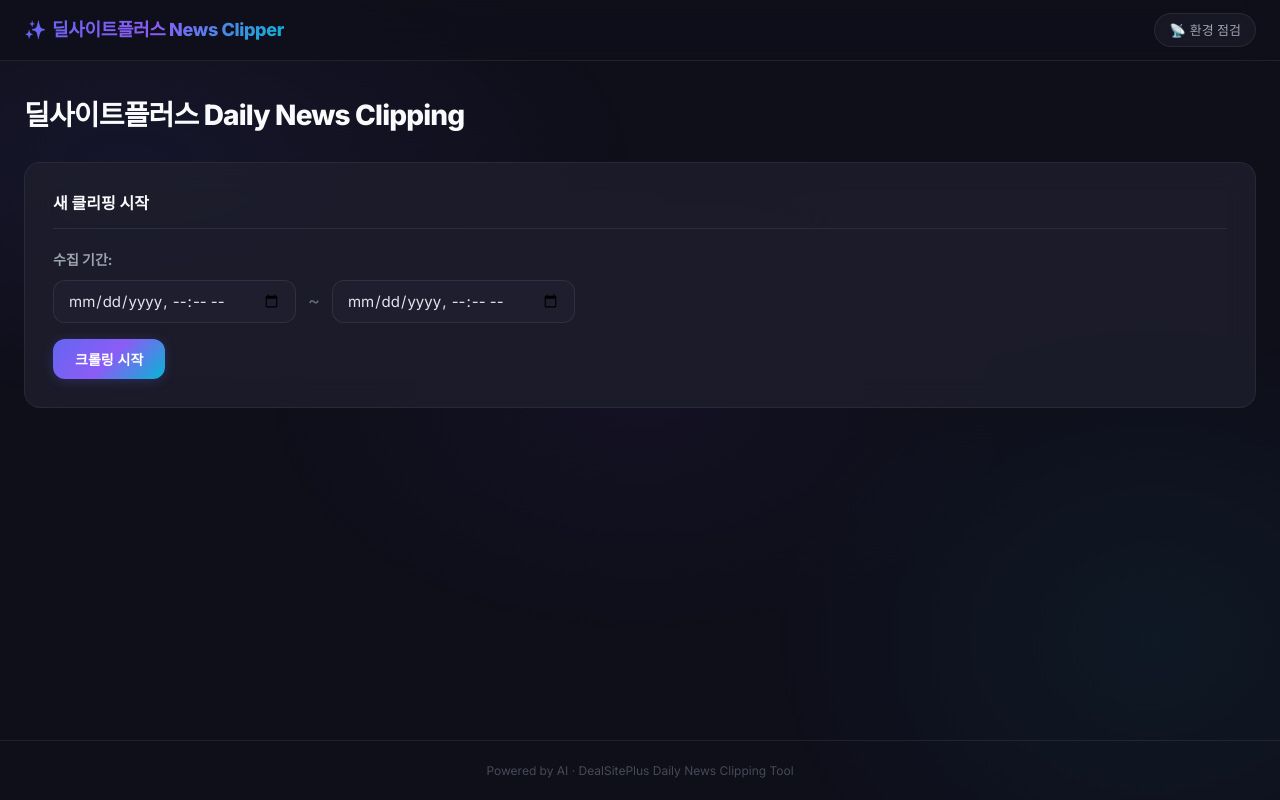
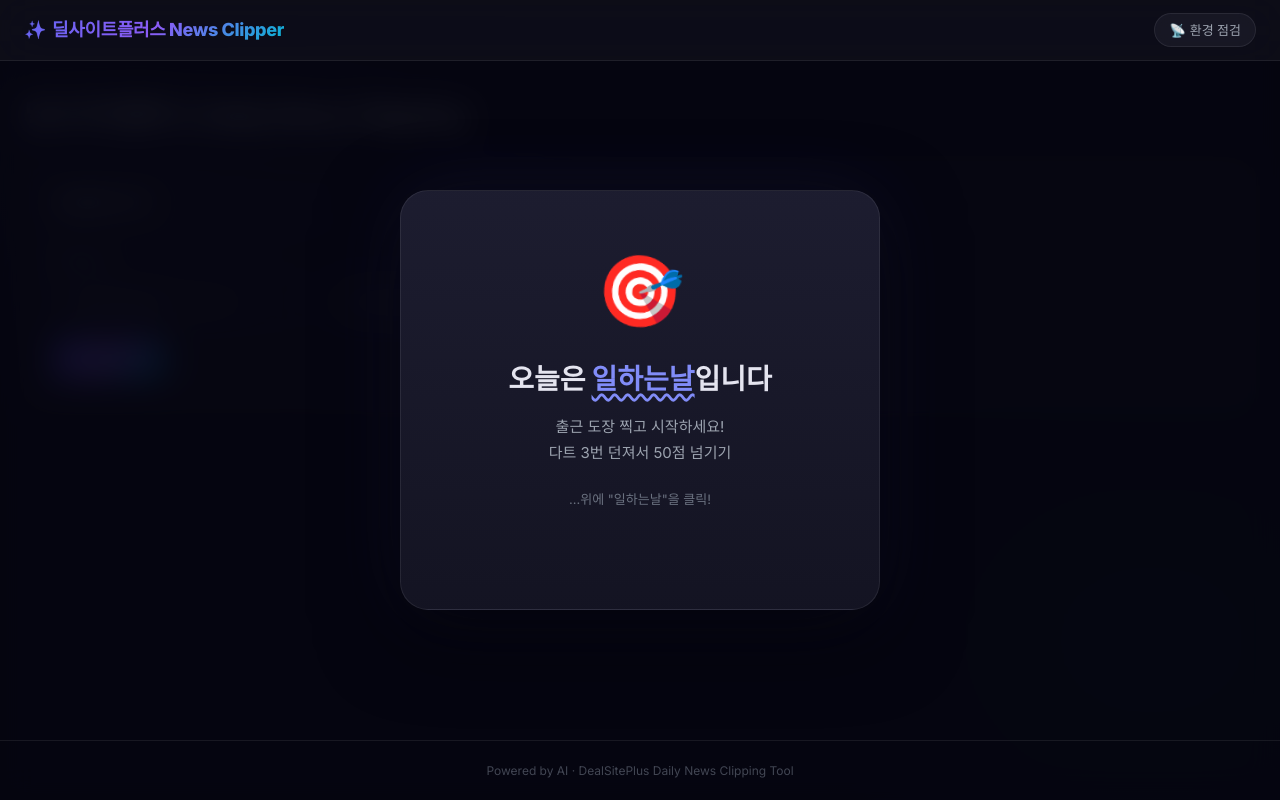
Before and after one commit to wankyu4356/tallguy_productivity_for_others, a FastAPI app: template app/templates/index.html in a window 1280 px wide. Run offline with FastAPI, Linux system fonts and the light colour scheme; the template is opened without the code that fills it, so the values that code supplies are empty; parts of the project's set-up code (start-up, migrations or seed data) failed here and were passed over.

Commit message:
Update index.html

```diff
--- a/app/templates/index.html
+++ b/app/templates/index.html
@@ -2145,7 +2145,7 @@ function closeRestday() {
 }
 
 // ============ 초기화 ============
-const DEMO_MODE = true; // 시연 모드: true면 오버레이 비활성화
+const DEMO_MODE = false; // 시연 모드: true면 오버레이 비활성화
 (function() {
     if (DEMO_MODE) return;
     const today = new Date().getDate();
```
